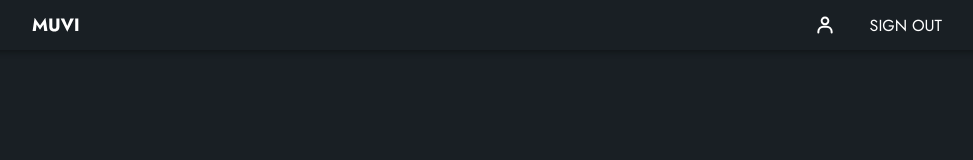
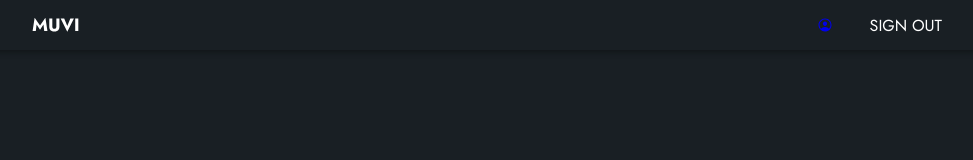
Before and after one commit to DevEke/muvi-app, a React (Create React App) app: page / in a window 1280 px wide. Shown: the top 160 px of the page, without its empty margins (153-1126 px from the left). Built offline with nearby package versions, Linux system fonts and the light colour scheme.

Commit message:
Replaced img with icons and added alt text to logo image

```diff
--- a/src/components/MainView/mainview.jsx
+++ b/src/components/MainView/mainview.jsx
@@ -12,8 +12,7 @@ import DirectorView from '../DirectorView/directorview';
 import GenreView from '../GenreView/genreview';
 import ProfileView from '../ProfileView/profileview';
 import UpdateView from '../UpdateView/updateview';
-import profile from '../../img/user.svg';
-import out from '../../img/out.svg';
+import {IoPersonCircleOutline } from 'react-icons/io5';
 import logo from '../../img/logo.svg';
 import './mainview.scss';
 
@@ -61,14 +60,13 @@ class MainView extends Component {
             <Router>
                 <div className="main-view">
                     <div className="nav">
-                        <img src={logo}/>
+                        <img src={logo} alt="site logo"/>
                         <div className="nav-button-flex">
                             <Link className="account-btn" to="/users/:userId">
-                                    <img src={profile} alt="profile icon"/>
+                                    <IoPersonCircleOutline className="icon"/>
                             </Link>
                             <Link className="sign-out-btn" to="/">
                                 <button onClick={() => this.onSignOut()} className="signout-btn">Sign Out</button>
-                                <img src={out}/>
                             </Link>
                         </div>
                     </div>
```
